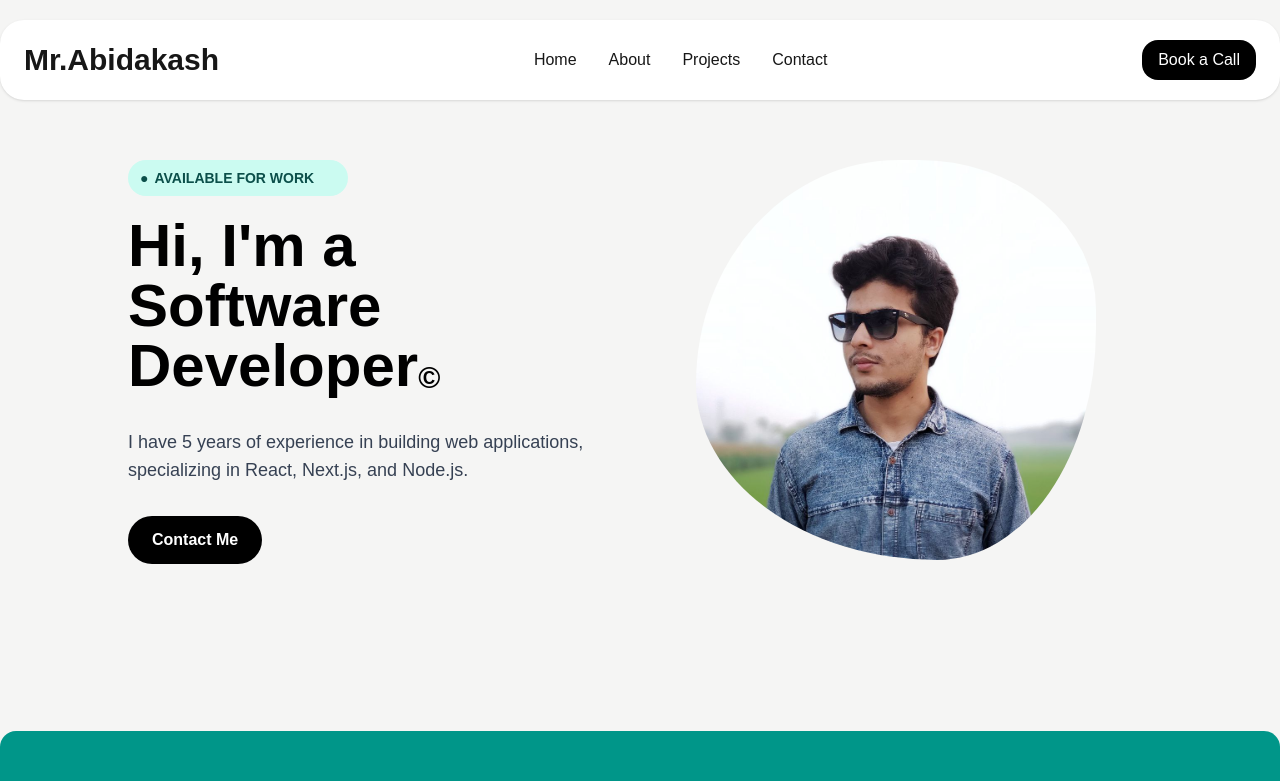
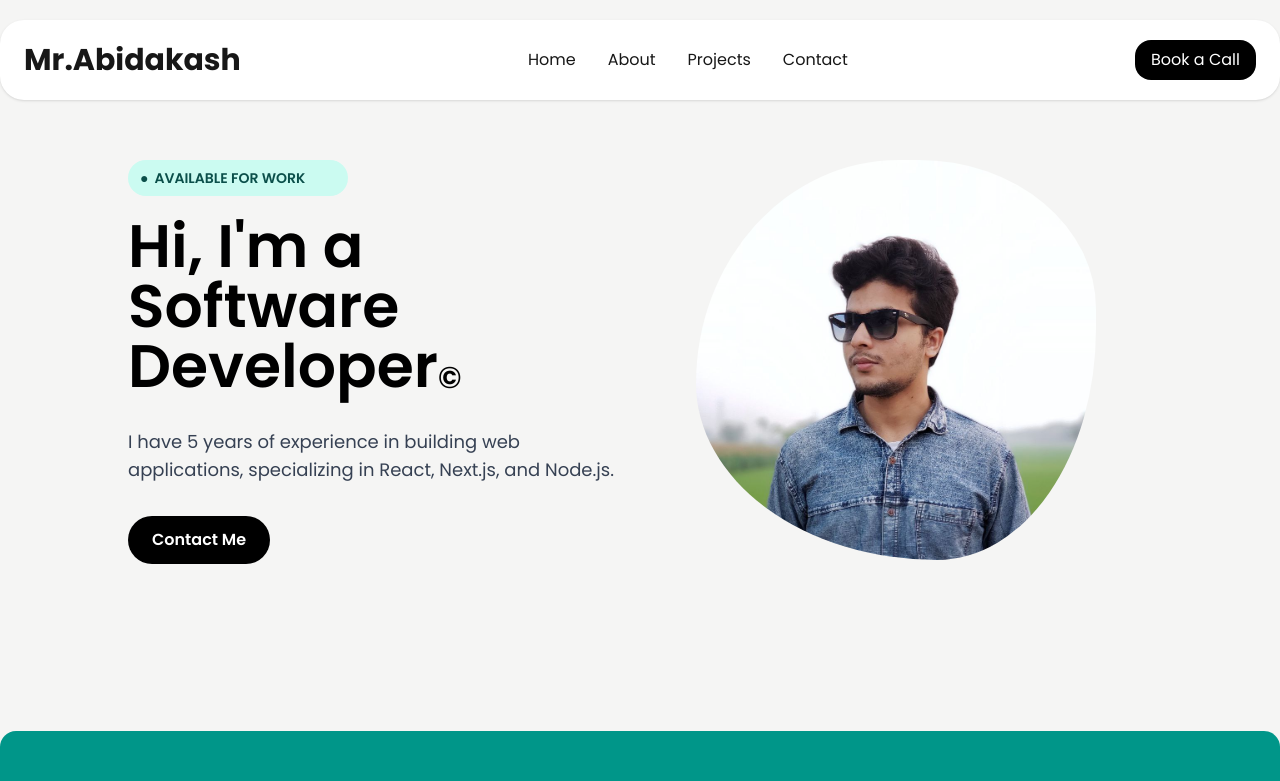
Before and after one commit to MrAbidAkash/my-portfolio, a Next.js app: page / in a window 1280 px wide. Shown: the top 781 px of the page. Built offline with nearby package versions, Linux system fonts and the light colour scheme.

Commit message:
font added

```diff
--- a/src/app/globals.css
+++ b/src/app/globals.css
@@ -16,6 +16,7 @@
   :root {
     --background: #0a0a0a;
     --foreground: #ededed;
+
   }
 }
 
@@ -29,6 +30,8 @@ html,
 body {
   height: 100%;
   scroll-behavior: smooth !important;
+  font-family: var(--font-poppins), sans-serif;
+
 }
 
 .FloatingAnimation {
--- a/src/app/layout.tsx
+++ b/src/app/layout.tsx
@@ -1,7 +1,14 @@
 import type { Metadata } from "next";
-import { Geist, Geist_Mono } from "next/font/google";
+import { Geist, Geist_Mono,Poppins } from "next/font/google";
 import "./globals.css";
 import Header from "@/components/Header";
+
+
+const poppins = Poppins({
+  variable: "--font-poppins",
+  subsets: ["latin"],
+  weight: ["400", "500", "600", "700"],
+});
 
 const geistSans = Geist({
   variable: "--font-geist-sans",
@@ -26,7 +33,7 @@ export default function RootLayout({
   return (
     <html lang="en">
       <body
-        className={`${geistSans.variable} ${geistMono.variable} antialiased  !bg-stone-100 h-full pt30`}
+        className={`${poppins.variable} ${geistMono.variable} antialiased  !bg-stone-100 h-full pt30`}
       >
         <Header /> {/* Site header/nav */}
         <main className="max-w-7xl mx-auto py-10 mt-5">{children}</main>
```
